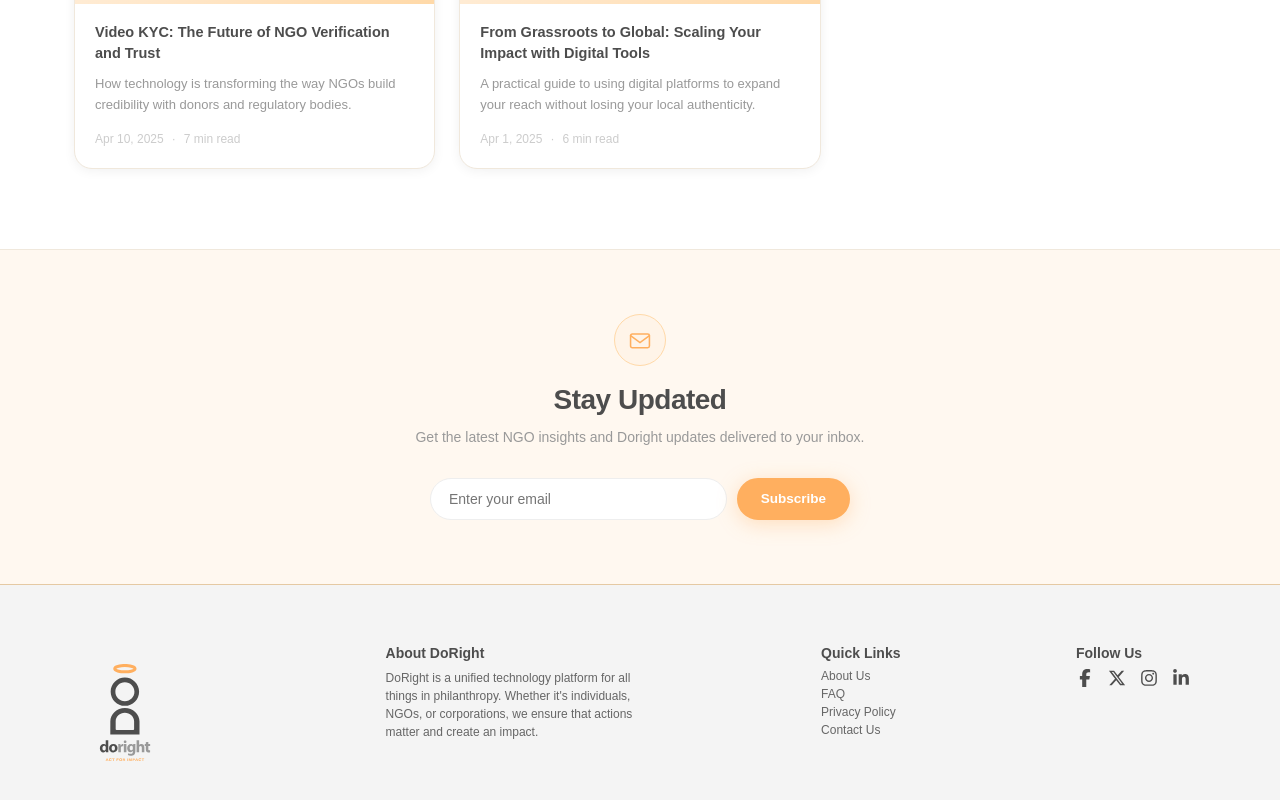
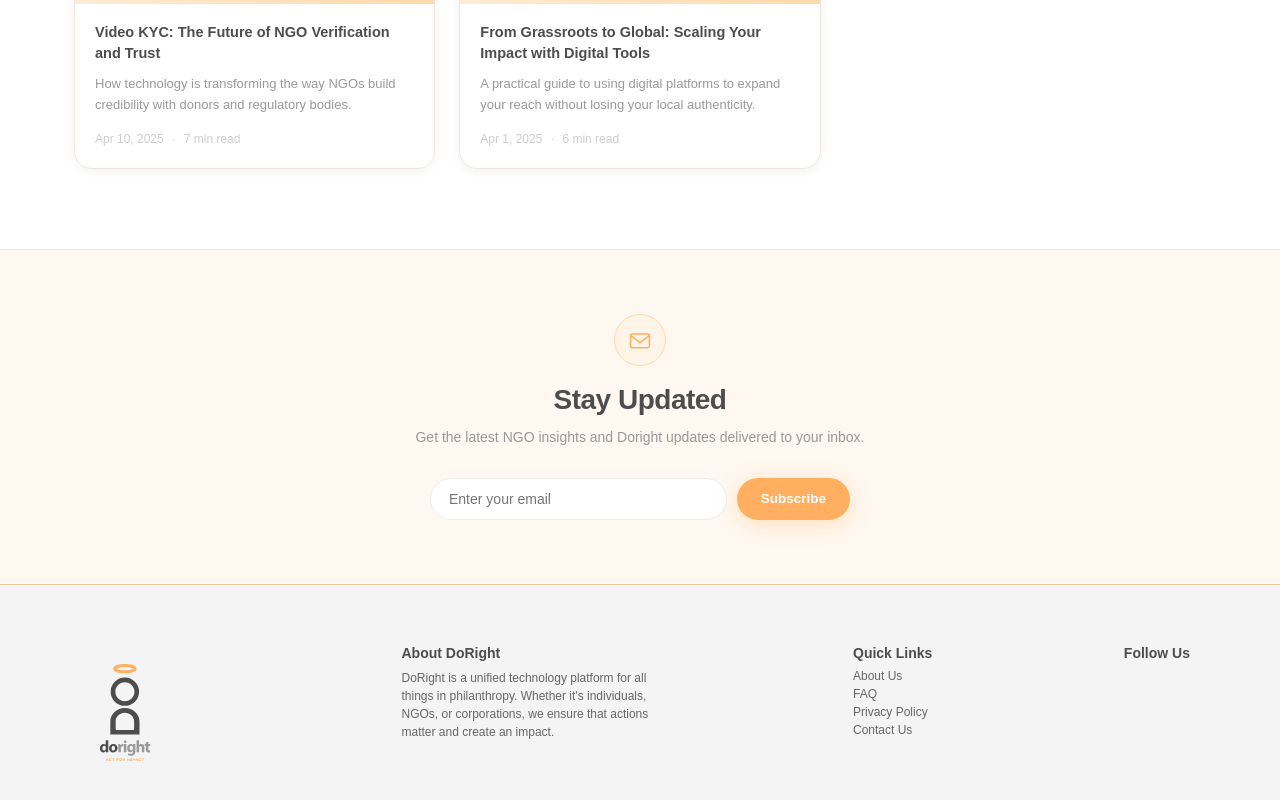
Before and after one commit to Gopi088/Doright, a React (Create React App) app: page /blog in a window 1280 px wide. Shown: the part 1395-2195 px from the top of the page. Built offline with nearby package versions, Linux system fonts and the light colour scheme; the HTML template or start-up script is replaced by a standard one.

Commit message:
fixed error

```diff
--- a/src/components/Footer.tsx
+++ b/src/components/Footer.tsx
@@ -163,21 +163,7 @@ export default function Footer() {
               alignItems: "center",
             }}
           >
-            <a href="#" style={{ color: "#4d4d4d" }}>
-              <FaFacebookF size={18} />
-            </a>
 
-            <a href="#" style={{ color: "#4d4d4d" }}>
-              <FaXTwitter size={18} />
-            </a>
-
-            <a href="#" style={{ color: "#4d4d4d" }}>
-              <FaInstagram size={18} />
-            </a>
-
-            <a href="#" style={{ color: "#4d4d4d" }}>
-              <FaLinkedinIn size={18} />
-            </a>
           </div>
         </div>
       </div>
```
Also changed, not shown: package.json (+6 -2 lines), 1 other file (tests, documents, lock files or other folders).
